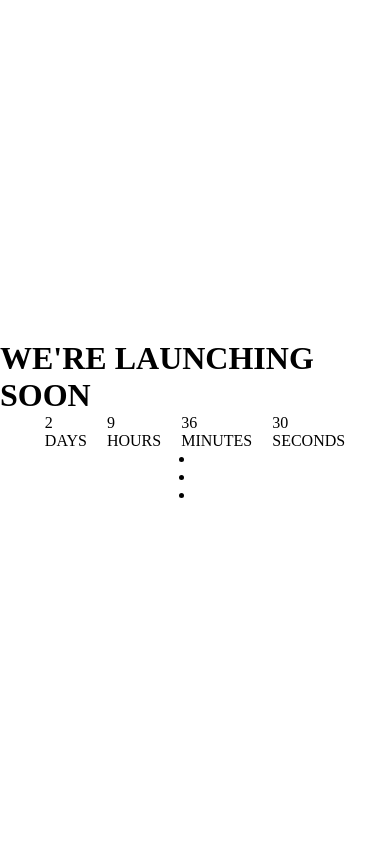
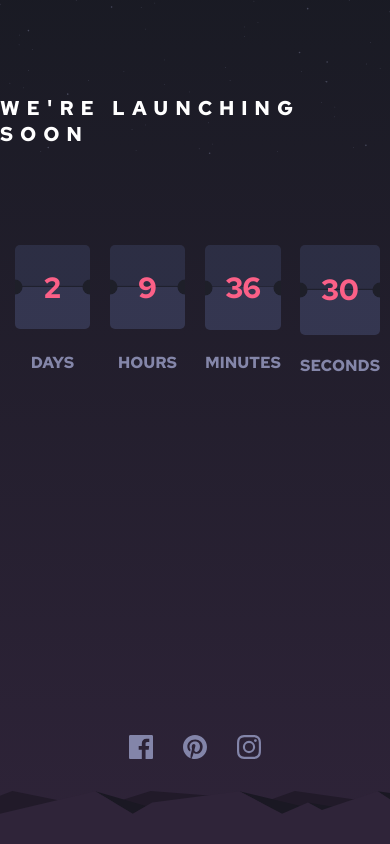
Before and after one commit to enzo-mir/launch-countdown-timer-main, a plain HTML site: page index.html in a window 390 px wide. Drawn offline with Linux system fonts and the light colour scheme.

Commit message:
app styled without and responsive timer animation

```diff
--- a/index.html
+++ b/index.html
@@ -3,7 +3,11 @@
   <head>
     <meta charset="UTF-8" />
     <meta name="viewport" content="width=device-width, initial-scale=1.0" />
-    <title>Document</title>
+    <title>Launch_Countdown_Timer_main</title>
+    <link rel="preconnect" href="https://fonts.googleapis.com" />
+    <link rel="preconnect" href="https://fonts.gstatic.com" crossorigin />
+    <link href="https://fonts.googleapis.com/css2?family=Red+Hat+Text:wght@700&display=swap" rel="stylesheet" />
+    <link rel="shortcut icon" href="./images/favicon-32x32.png" type="image/x-icon" />
     <link rel="stylesheet" href="style.css" />
   </head>
   <body>
@@ -13,28 +17,34 @@
     <main>
       <section>
         <div id="dayContent">
-          <span></span>
+          <span> </span>
           <p>DAYS</p>
         </div>
         <div id="hourContent">
-          <span></span>
+          <span> </span>
           <p>HOURS</p>
         </div>
         <div id="minuteContent">
-          <span></span>
+          <span> </span>
           <p>MINUTES</p>
         </div>
         <div id="secondContent">
-          <span></span>
+          <span> </span>
           <p>SECONDS</p>
         </div>
       </section>
     </main>
     <footer>
       <ul>
-        <li><a href="#"></a></li>
-        <li><a href="#"></a></li>
-        <li><a href="#"></a></li>
+        <li>
+          <a href="#"><img src="./images/icon-facebook.svg" alt="" /></a>
+        </li>
+        <li>
+          <a href="#"><img src="./images/icon-pinterest.svg" alt="" /></a>
+        </li>
+        <li>
+          <a href="#"><img src="./images/icon-instagram.svg" alt="" /></a>
+        </li>
       </ul>
     </footer>
     <script src="./main.js"></script>
--- a/main.js
+++ b/main.js
@@ -14,9 +14,8 @@ contHour.innerHTML = Math.floor(hour);
 contMinute.innerHTML = Math.floor(minutes);
 contDay.innerHTML = Math.floor(day);
 contSecond.innerHTML = Math.floor(seconds);
-
 function writeSeconde() {
-  now = dateend - Date.now();
+  let now = dateend - Date.now();
   let day = now / millisInDay;
   let hour = (day - Math.floor(day)) * 24;
   let minutes = (hour - Math.floor(hour)) * 60;
@@ -26,5 +25,4 @@ function writeSeconde() {
   contDay.innerHTML = Math.floor(day);
   contSecond.innerHTML = Math.floor(seconds);
 }
-
 setInterval(writeSeconde, 1000);
--- a/style.css
+++ b/style.css
@@ -13,15 +13,92 @@ body {
 }
 body {
   position: relative;
-  display: flex;
-  flex-direction: column;
-  justify-content: center;
-  align-items: center;
+  display: grid;
+  grid-template-rows: 0.2fr 1fr auto;
+  gap: 10vh;
+  align-items: start;
+  place-items: center;
+  background: url("./images/pattern-hills.svg") bottom, url("./images/bg-stars.svg") top, linear-gradient(hsl(234, 17%, 12%), hsl(271, 23%, 18%));
+  background-repeat: no-repeat;
+  background-size: 100%;
+  color: white;
+  font-family: "Red Hat Text", sans-serif;
+  padding-block: 5em;
 }
+header h1 {
+  letter-spacing: 0.5ch;
+  font-size: clamp(20px, 3vw, 1.75em);
+}
+main {
+  display: grid;
+  justify-items: center;
+  align-items: start;
+  height: 100%;
+  width: 100%;
+  & section {
+    display: grid;
+    place-items: center;
+    justify-content: center;
+    grid-template-columns: repeat(4, 25%);
+    gap: 20px;
+    text-align: center;
+    width: clamp(300px, 75vw, 1000px);
 
-main {
-  & section {
-    display: flex;
-    gap: 20px;
+    & div {
+      position: relative;
+      display: grid;
+      width: 100%;
+      max-width: 150px;
+      height: 100%;
+      gap: 20px;
+
+      & > p {
+        color: hsl(237, 18%, 59%);
+      }
+      & span {
+        position: relative;
+        display: grid;
+        place-items: center;
+        font-size: clamp(15px, 7.5vw, 5em);
+        color: hsl(345, 95%, 68%);
+        background: linear-gradient(hsl(236, 21%, 22%) 48%, hsl(234, 17%, 12%) 50%, hsl(236, 21%, 26%) 0%);
+        width: 100%;
+        aspect-ratio: 9 / 10;
+        border-radius: 5px;
+        overflow: hidden;
+
+        &::before {
+          position: absolute;
+          content: "";
+          top: 50%;
+          transform: translate(-50%, -50%);
+          left: 0;
+          width: 15px;
+          aspect-ratio: 1 / 1;
+          border-radius: 50%;
+          background: hsl(235, 16%, 14%);
+        }
+        &::after {
+          position: absolute;
+          content: "";
+          top: 50%;
+          transform: translate(50%, -50%);
+          right: 0;
+          width: 15px;
+          aspect-ratio: 1 / 1;
+          border-radius: 50%;
+          background: hsl(235, 16%, 14%);
+        }
+      }
+    }
   }
 }
+footer {
+  & ul {
+    display: flex;
+    gap: 30px;
+    & li {
+      list-style-type: none;
+    }
+  }
+}
```
